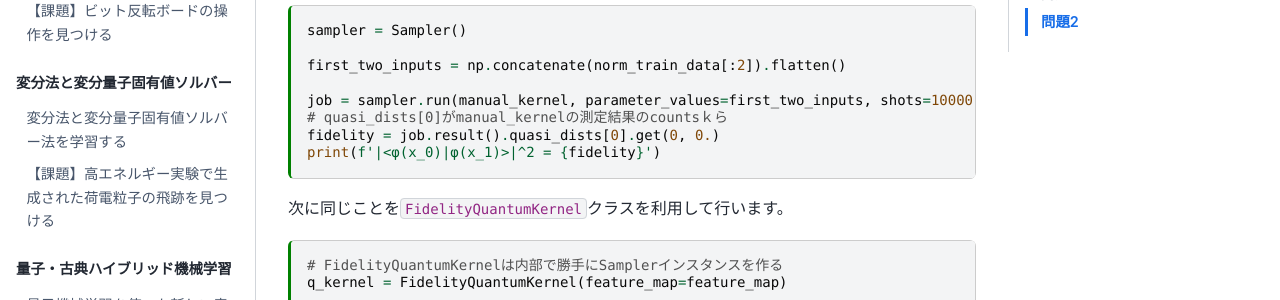
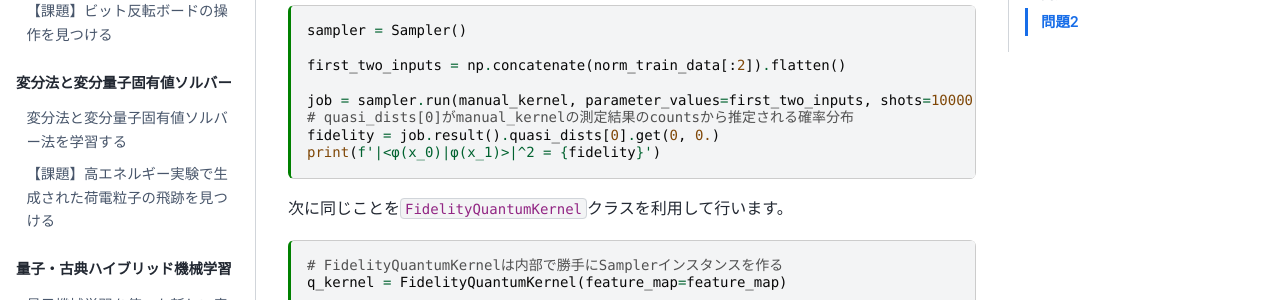
Before and after one commit to UTokyo-ICEPP/qc-workbook, a Jupyter Book: the page built from source/ja/qkc_machine_learning.md, in a window 1280 px wide and 900 px high, scrolled down 8599 px. Shown: the part 151-451 px from the top of the window. Built offline with Jupyter Book 1.0.4 settings and Sphinx 7.4.7 and the Sphinx Book theme 1.1.4, drawn with Linux system fonts in a browser that asks for light colours; cross-references to code outside the pages are shown as plain code.

````diff
--- a/source/ja/qkc_machine_learning.md
+++ b/source/ja/qkc_machine_learning.md
@@ -408,7 +408,7 @@ sampler = Sampler()
 first_two_inputs = np.concatenate(norm_train_data[:2]).flatten()
 
 job = sampler.run(manual_kernel, parameter_values=first_two_inputs, shots=10000)
-# quasi_dists[0]がmanual_kernelの測定結果のcountsｋら
+# quasi_dists[0]がmanual_kernelの測定結果のcountsから推定される確率分布
 fidelity = job.result().quasi_dists[0].get(0, 0.)
 print(f'|<φ(x_0)|φ(x_1)>|^2 = {fidelity}')
 ```
````
Also changed, not shown: 2 other files.
